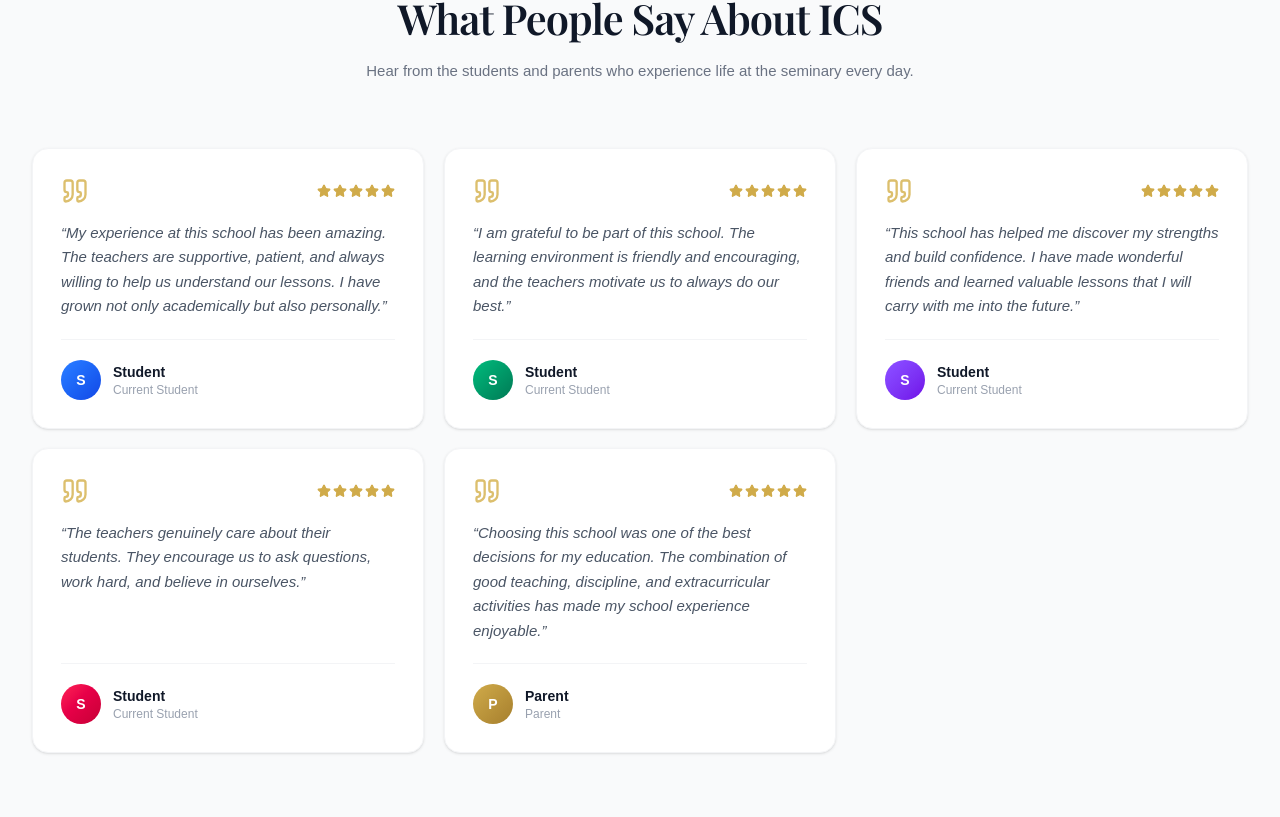
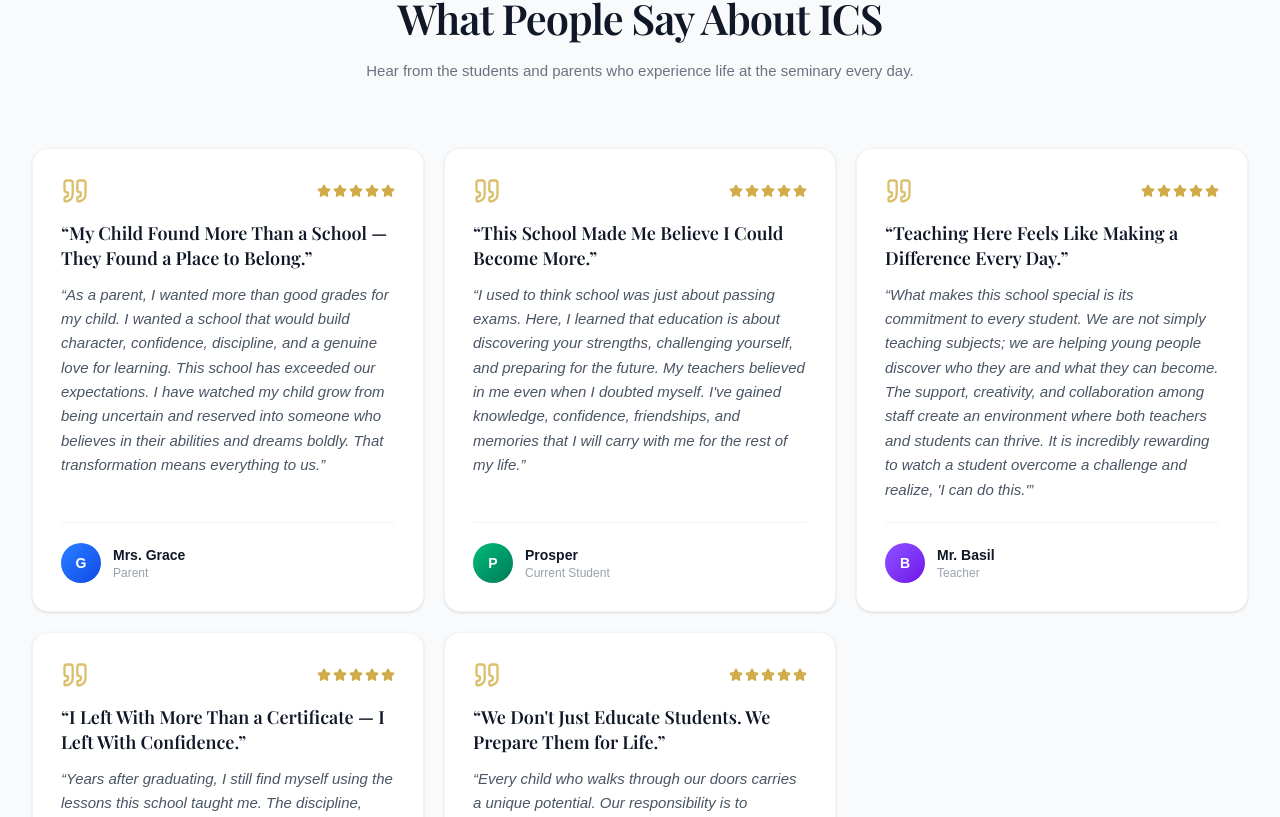
Before and after one commit to ikwen699/IMMACULATE-CONCEPTION-SEMINARY., a Next.js app: page / in a window 1280 px wide. Shown: the part 5743-6560 px from the top of the page. Built offline with nearby package versions, Linux system fonts and the light colour scheme; no server answers; a web font is replaced by a local one.

Commit message:
testimonals

```diff
--- a/src/components/landing/Testimonials.tsx
+++ b/src/components/landing/Testimonials.tsx
@@ -7,29 +7,34 @@
 
 const testimonials = [
   {
-    text: 'My experience at this school has been amazing. The teachers are supportive, patient, and always willing to help us understand our lessons. I have grown not only academically but also personally.',
-    name: 'Student',
+    title: 'My Child Found More Than a School — They Found a Place to Belong.',
+    text: "As a parent, I wanted more than good grades for my child. I wanted a school that would build character, confidence, discipline, and a genuine love for learning. This school has exceeded our expectations. I have watched my child grow from being uncertain and reserved into someone who believes in their abilities and dreams boldly. That transformation means everything to us.",
+    name: 'Mrs. Grace',
+    role: 'Parent',
+  },
+  {
+    title: 'This School Made Me Believe I Could Become More.',
+    text: "I used to think school was just about passing exams. Here, I learned that education is about discovering your strengths, challenging yourself, and preparing for the future. My teachers believed in me even when I doubted myself. I've gained knowledge, confidence, friendships, and memories that I will carry with me for the rest of my life.",
+    name: 'Prosper',
     role: 'Current Student',
   },
   {
-    text: 'I am grateful to be part of this school. The learning environment is friendly and encouraging, and the teachers motivate us to always do our best.',
-    name: 'Student',
-    role: 'Current Student',
+    title: 'Teaching Here Feels Like Making a Difference Every Day.',
+    text: "What makes this school special is its commitment to every student. We are not simply teaching subjects; we are helping young people discover who they are and what they can become. The support, creativity, and collaboration among staff create an environment where both teachers and students can thrive. It is incredibly rewarding to watch a student overcome a challenge and realize, 'I can do this.'",
+    name: 'Mr. Basil',
+    role: 'Teacher',
   },
   {
-    text: 'This school has helped me discover my strengths and build confidence. I have made wonderful friends and learned valuable lessons that I will carry with me into the future.',
-    name: 'Student',
-    role: 'Current Student',
+    title: 'I Left With More Than a Certificate — I Left With Confidence.',
+    text: "Years after graduating, I still find myself using the lessons this school taught me. The discipline, leadership, resilience, and confidence I developed here have shaped the person I am today. My time at this school prepared me not only for university and a career, but for life. I will always be proud to call myself a graduate.",
+    name: 'Hon. Dr. Goodluck Ikwen',
+    role: 'Alumni',
   },
   {
-    text: 'The teachers genuinely care about their students. They encourage us to ask questions, work hard, and believe in ourselves.',
-    name: 'Student',
-    role: 'Current Student',
-  },
-  {
-    text: 'Choosing this school was one of the best decisions for my education. The combination of good teaching, discipline, and extracurricular activities has made my school experience enjoyable.',
-    name: 'Parent',
-    role: 'Parent',
+    title: "We Don't Just Educate Students. We Prepare Them for Life.",
+    text: "Every child who walks through our doors carries a unique potential. Our responsibility is to recognize it, nurture it, challenge it, and give it room to grow. We measure our success not only by academic results, but by the confident, compassionate, capable young people our students become. That is the legacy we are committed to building.",
+    name: 'Rev. Fr. Peter',
+    role: 'School Administrator',
   },
 ]
 
@@ -40,6 +45,16 @@
   'from-rose-500 to-rose-700',
   'from-gold-400 to-gold-600',
 ]
+
+const AVATAR_INITIAL_SKIP = new Set(['mr', 'mrs', 'ms', 'miss', 'rev', 'fr', 'hon', 'dr', 'sir', 'madam'])
+
+function getAvatarInitial(name: string): string {
+  if (!name) return '?'
+  const word = name
+    .split(' ')
+    .find((w) => !AVATAR_INITIAL_SKIP.has(w.replace(/[^a-z]/gi, '').toLowerCase()))
+  return (word || name).charAt(0).toUpperCase()
+}
 
 export default function Testimonials() {
   return (
@@ -69,12 +84,15 @@
                     ))}
                   </div>
                 </div>
+                <h3 className="font-display text-lg font-semibold text-gray-900 leading-snug mb-3">
+                  &ldquo;{t.title}&rdquo;
+                </h3>
                 <p className="text-gray-600 text-[15px] leading-relaxed italic flex-1">
                   &ldquo;{t.text}&rdquo;
                 </p>
                 <div className="flex items-center gap-3 pt-5 mt-5 border-t border-gray-100">
                   <div className={cn('w-10 h-10 rounded-full bg-gradient-to-br text-white flex items-center justify-center font-bold text-sm shrink-0', avatarGradients[i % avatarGradients.length])}>
-                    {t.name === 'Student' ? 'S' : 'P'}
+                    {getAvatarInitial(t.name)}
                   </div>
                   <div>
                     <p className="text-sm font-semibold text-gray-900">{t.name}</p>
```
